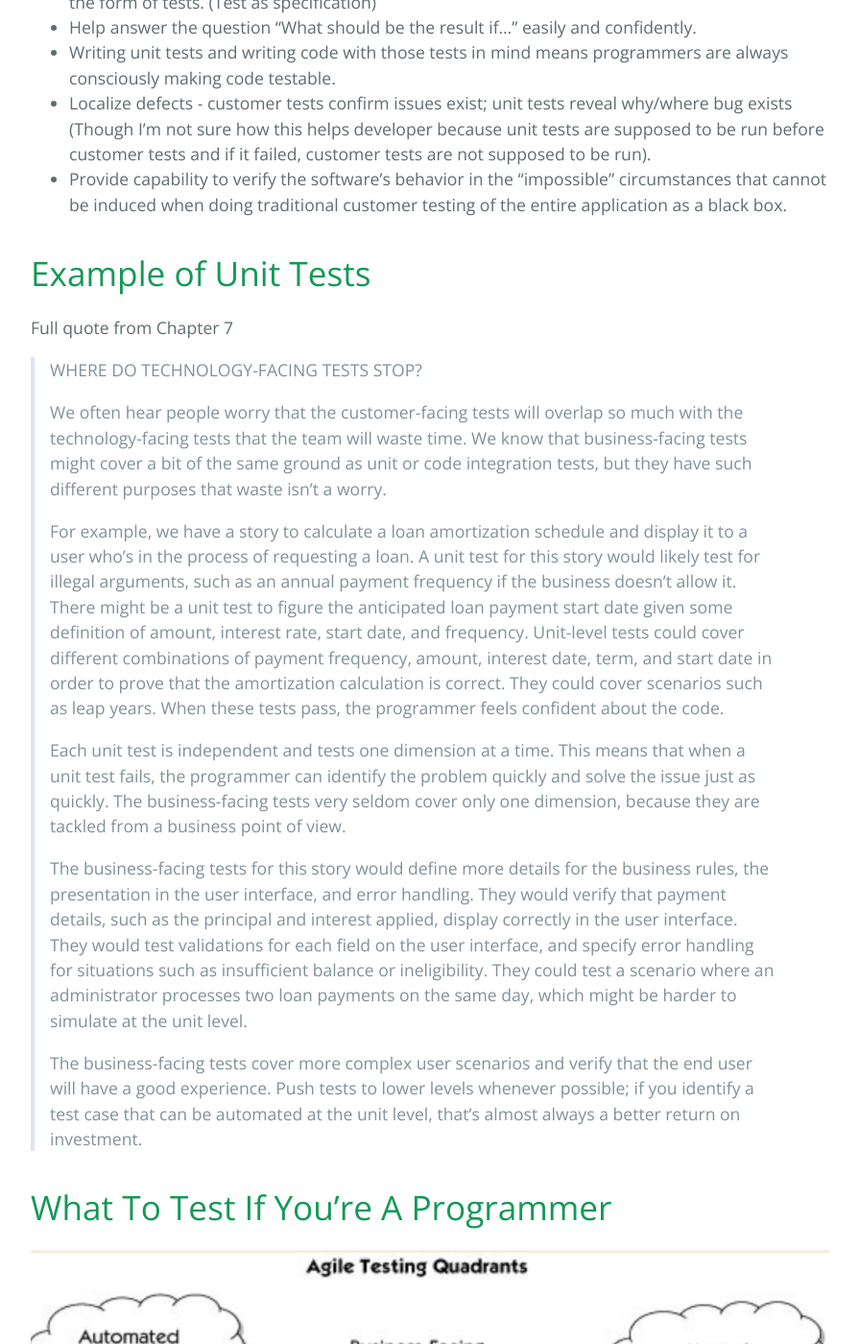
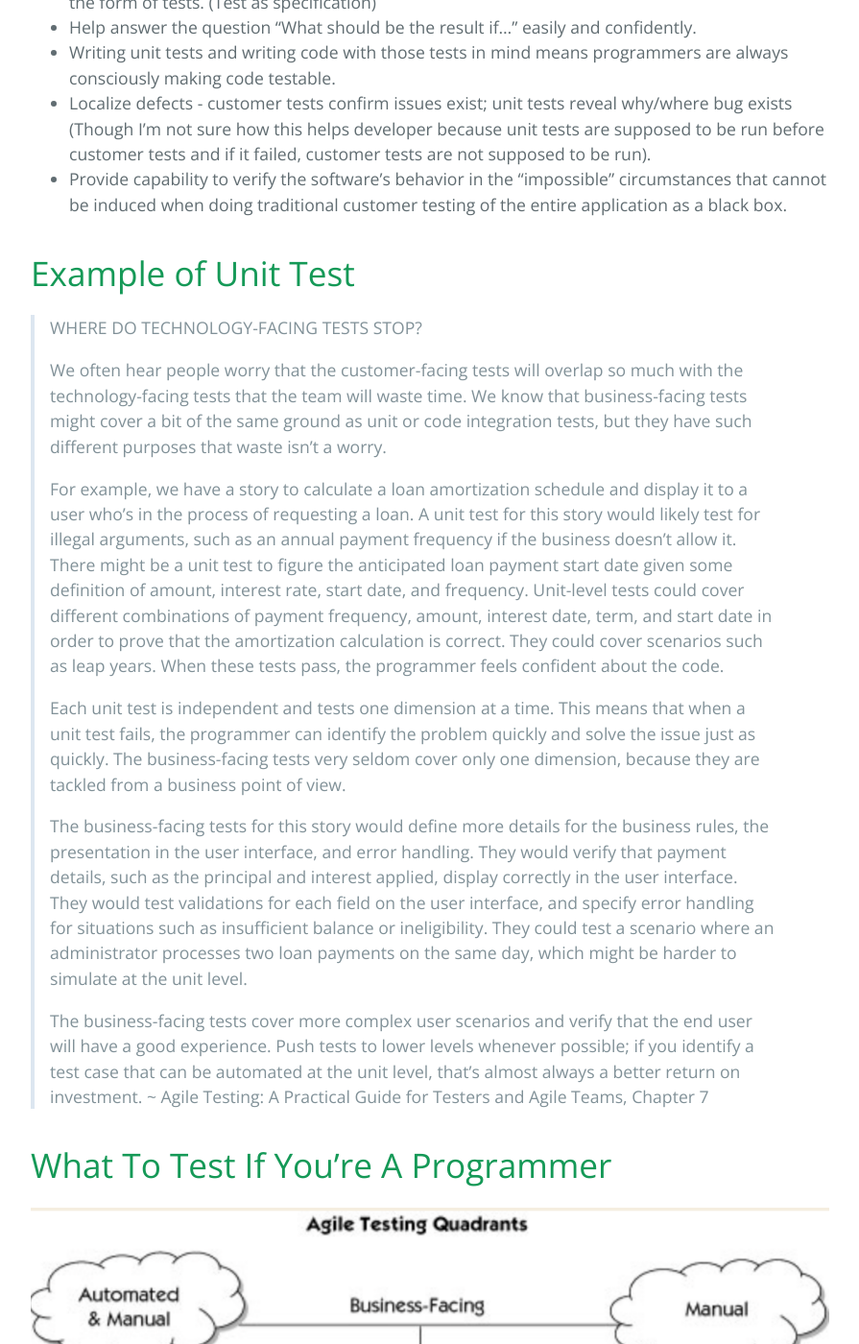
Before and after one commit to minhtrietbkit/minhtrietbkit.github.io, a Jekyll site: the page built from _posts/2020-12-15-goal-of-unit-test-what-do-programmers-test.md, in a window 1280 px wide and 1400 px high, scrolled down 1361 px. Shown: the whole window at 96% size, without its empty margins (192-1087 px from the left). Built offline with Jekyll 4.4.1, drawn with Linux system fonts in a browser that asks for light colours.

Commit message:
fix format

```diff
--- a/_posts/2020-12-15-goal-of-unit-test-what-do-programmers-test.md
+++ b/_posts/2020-12-15-goal-of-unit-test-what-do-programmers-test.md
@@ -27,9 +27,7 @@ The benefits of applying unit tests and writing tests first:
 * Localize defects - customer tests confirm issues exist; unit tests reveal why/where bug exists (Though I'm not sure how this helps developer because unit tests are supposed to be run before customer tests and if it failed, customer tests are not supposed to be run).
 * Provide capability to verify the software's behavior in the "impossible" circumstances that cannot be induced when doing traditional customer testing of the entire application as a black box.
 
-# Example of Unit Tests
-
-Full quote from Chapter 7
+# Example of Unit Test
 
 > WHERE DO TECHNOLOGY-FACING TESTS STOP?
 >
@@ -41,7 +39,7 @@ Full quote from Chapter 7
 >
 > The business-facing tests for this story would define more details for the business rules, the presentation in the user interface, and error handling. They would verify that payment details, such as the principal and interest applied, display correctly in the user interface. They would test validations for each field on the user interface, and specify error handling for situations such as insufficient balance or ineligibility. They could test a scenario where an administrator processes two loan payments on the same day, which might be harder to simulate at the unit level.
 >
-> The business-facing tests cover more complex user scenarios and verify that the end user will have a good experience. Push tests to lower levels whenever possible; if you identify a test case that can be automated at the unit level, that’s almost always a better return on investment.
+> The business-facing tests cover more complex user scenarios and verify that the end user will have a good experience. Push tests to lower levels whenever possible; if you identify a test case that can be automated at the unit level, that’s almost always a better return on investment. ~ Agile Testing: A Practical Guide for Testers and Agile Teams, Chapter 7
 
 # What To Test If You're A Programmer
 
```
